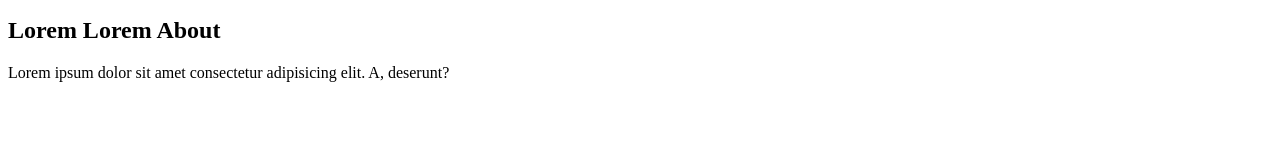
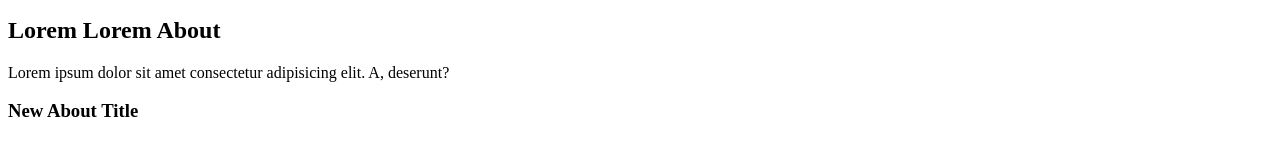
Before and after one commit to robotdreamscourses/github-workshop, a plain HTML site: page about.html in a window 1280 px wide. Shown: the part 155-310 px from the top of the page. Drawn offline with Linux system fonts and the light colour scheme.

Commit message:
Update about.html

```diff
--- a/about.html
+++ b/about.html
@@ -10,5 +10,6 @@
   <p>Lorem ipsum dolor sit amet consectetur adipisicing elit. Laborum enim quia, incidunt aliquid veritatis mollitia dolores maiores ipsa, fuga delectus fugit reiciendis quo ad rem dignissimos voluptate at tenetur distinctio, ex odio sed assumenda? Tempore, enim saepe ipsa iusto, corporis reprehenderit molestiae beatae eligendi accusamus impedit qui aliquam quisquam praesentium doloribus itaque illum, amet officia soluta. Quam ut temporibus eveniet illum. Eveniet cum, ex corrupti animi sit, laboriosam sunt pariatur vel voluptatibus delectus atque quasi illum illo minus dolorem aut fugit nemo suscipit esse quae necessitatibus cumque repellendus modi. Earum sint sed quasi temporibus illo. Eligendi ducimus incidunt voluptate labore.</p>
   <h2>Lorem Lorem About</h2>
   <p>Lorem ipsum dolor sit amet consectetur adipisicing elit. A, deserunt?</p>
+  <h3> New About Title</h3>
 </body>
 </html>
```
